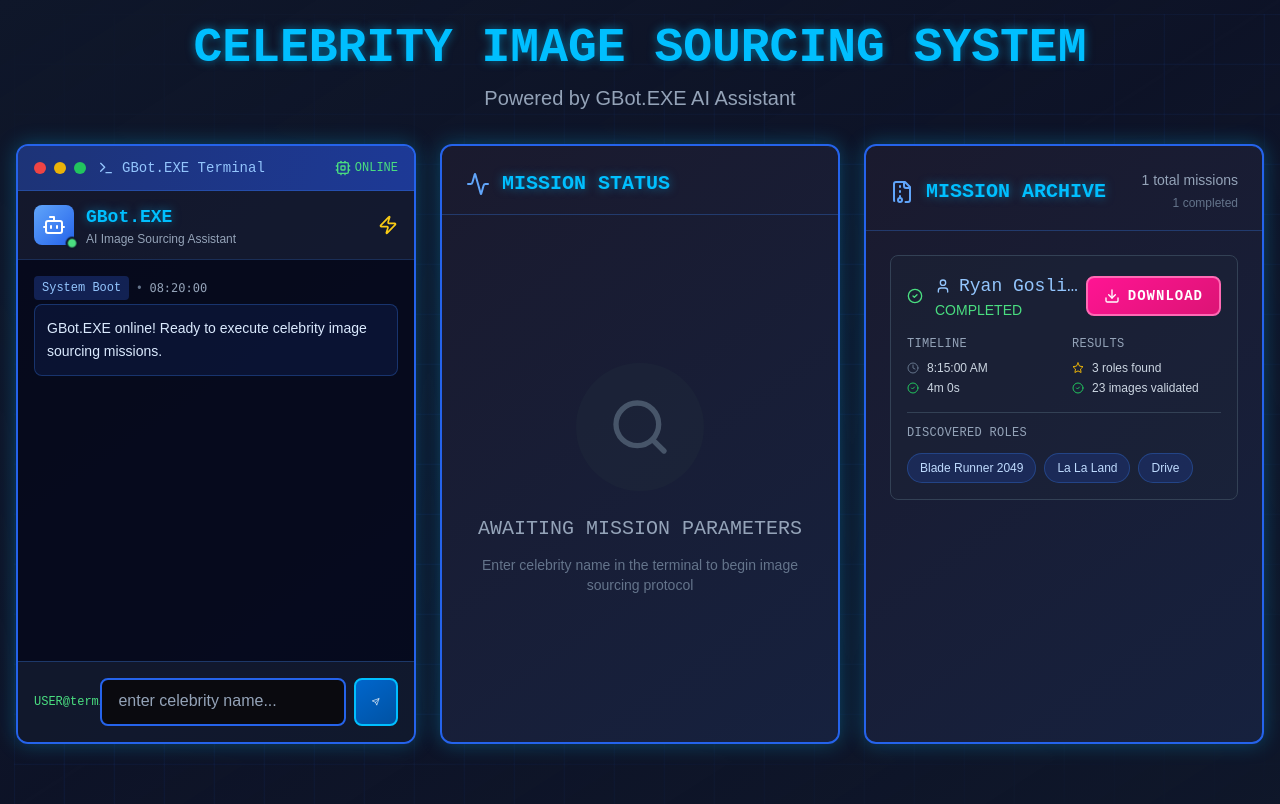
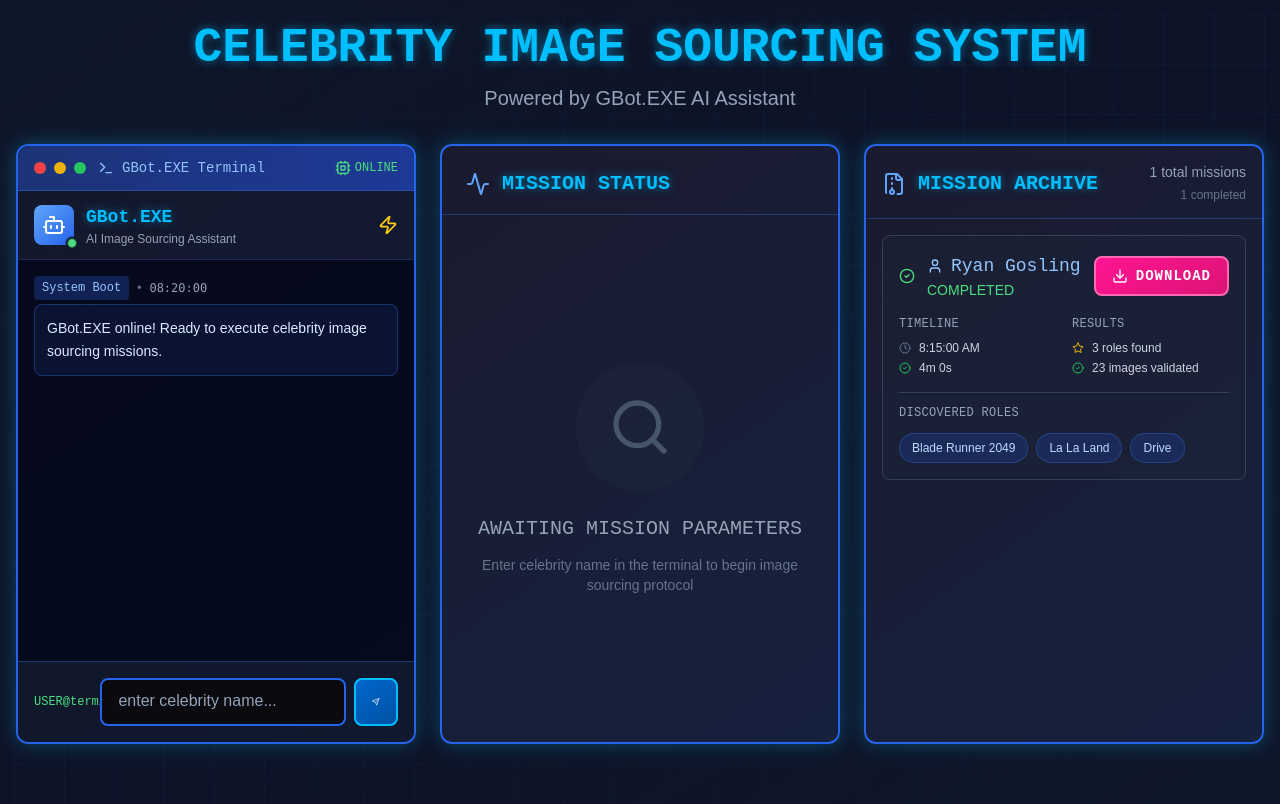
Before and after one commit to Esilos92/print-prep-node, a Next.js app in the folder dashboard/: page / in a window 1280 px wide. Shown: the top 804 px of the page. Built offline with nearby package versions, Linux system fonts and the light colour scheme.

Commit message:
Update JobHistory.tsx

```diff
--- a/dashboard/src/components/JobHistory.tsx
+++ b/dashboard/src/components/JobHistory.tsx
@@ -66,7 +66,7 @@
   return (
     <div className="cyber-panel">
       {/* Header */}
-      <div className="flex items-center justify-between p-6 pb-4 border-b border-blue-500/30 flex-shrink-0">
+      <div className="flex items-center justify-between p-4 pb-3 border-b border-blue-500/30 flex-shrink-0">
         <div className="flex items-center gap-3">
           <FileArchive className="w-6 h-6 text-blue-400" />
           <h3 className="text-xl font-cyber font-bold text-glow-blue">
@@ -85,7 +85,7 @@
 
       {jobs.length === 0 ? (
         /* Empty State */
-        <div className="flex-1 flex flex-col items-center justify-center text-center p-6">
+        <div className="flex-1 flex flex-col items-center justify-center text-center p-4">
           <motion.div
             initial={{ opacity: 0 }}
             animate={{ opacity: 1 }}
@@ -104,7 +104,7 @@
         </div>
       ) : (
         /* Job List */
-        <div className="flex-1 overflow-y-auto p-6 space-y-4">
+        <div className="flex-1 overflow-y-auto p-4 space-y-3">
           {jobs.map((job, index) => (
             <motion.div
               key={job.id}
```
